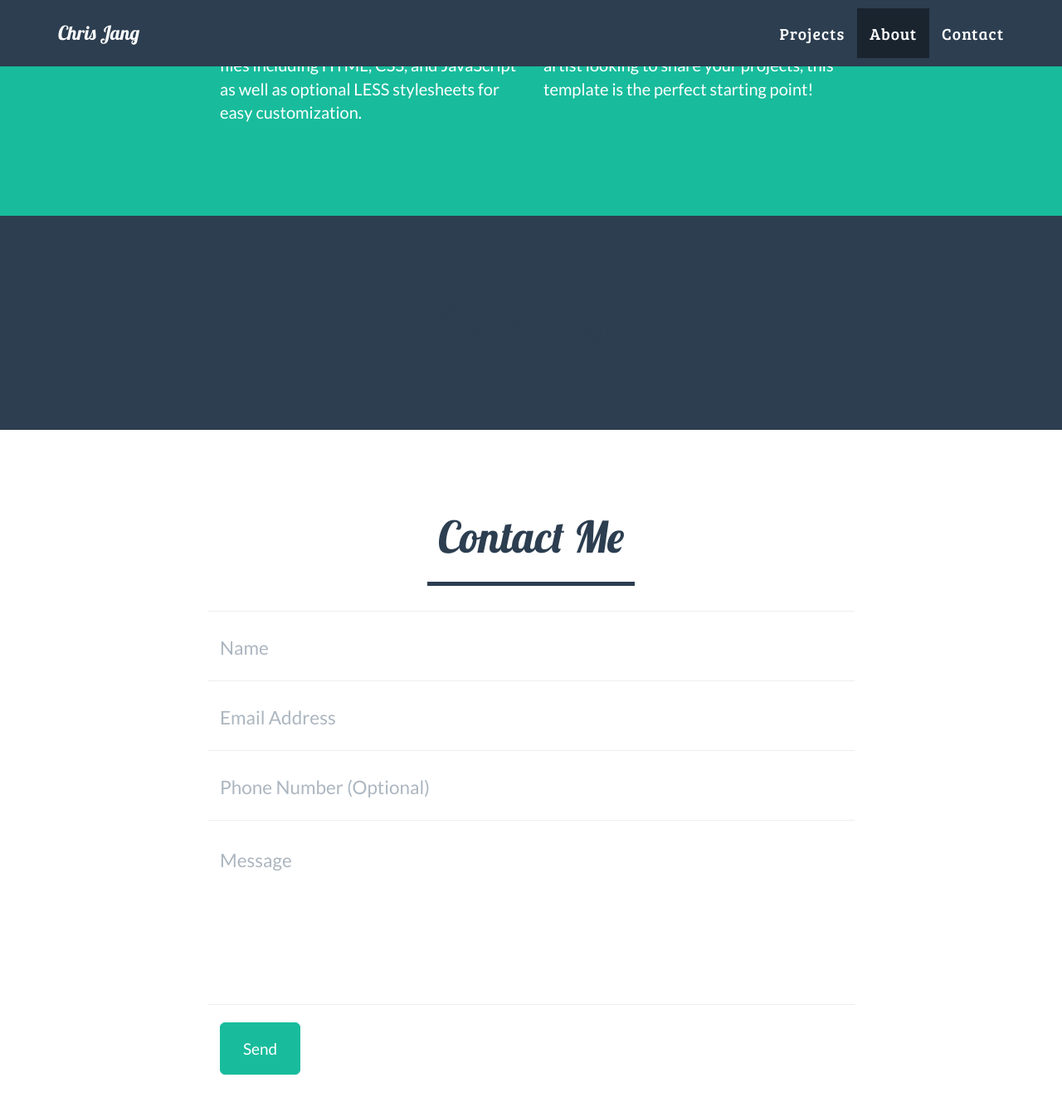
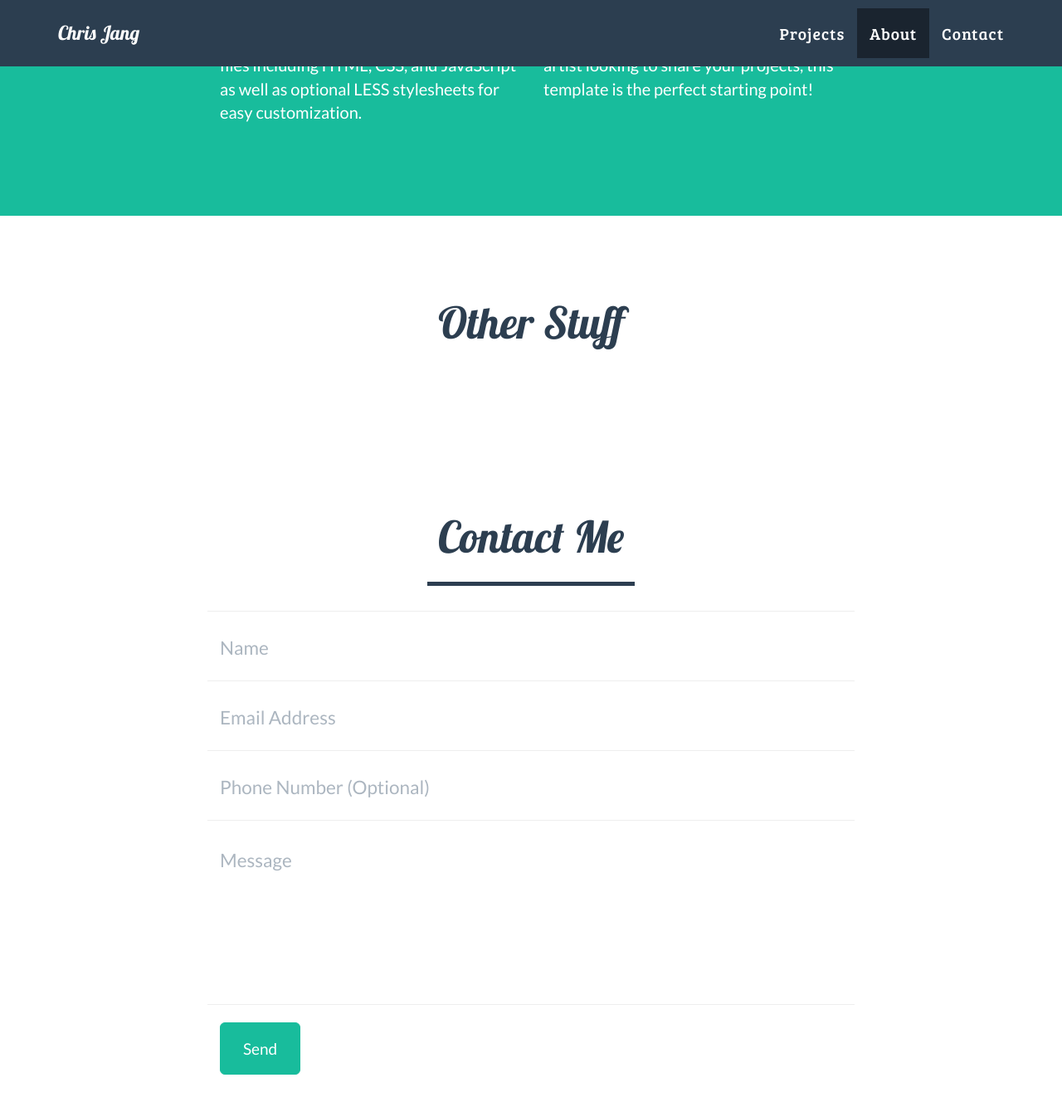
Before and after one commit to cjang5/cjang5.github.io, a Jekyll site: the page built from index.html, in a window 1280 px wide and 1400 px high, scrolled down 1136 px. Shown: the top 1334 px of the window at 83% size. Built offline with Jekyll 4.4.1, drawn with Linux system fonts in a browser that asks for light colours.

Commit message:
Changed section class name and color

```diff
--- a/_includes/contact.html
+++ b/_includes/contact.html
@@ -1,5 +1,5 @@
 <!-- Other Stuff bar -->
-    <section class="OtherStuff">
+    <section class="Other Stuff">
 	<div class="container">
 	    <div class="row">
     	    	<div class="col-lg-12 text-center">
--- a/_includes/css/main.css
+++ b/_includes/css/main.css
@@ -214,7 +214,8 @@
     background: #{{ site.color.primary }};
 }
 
-section.OtherStuff {
+section."Other Stuff" {
+    color: #fff;
     background: #{{ site.color.secondary }};
 }
 
```
